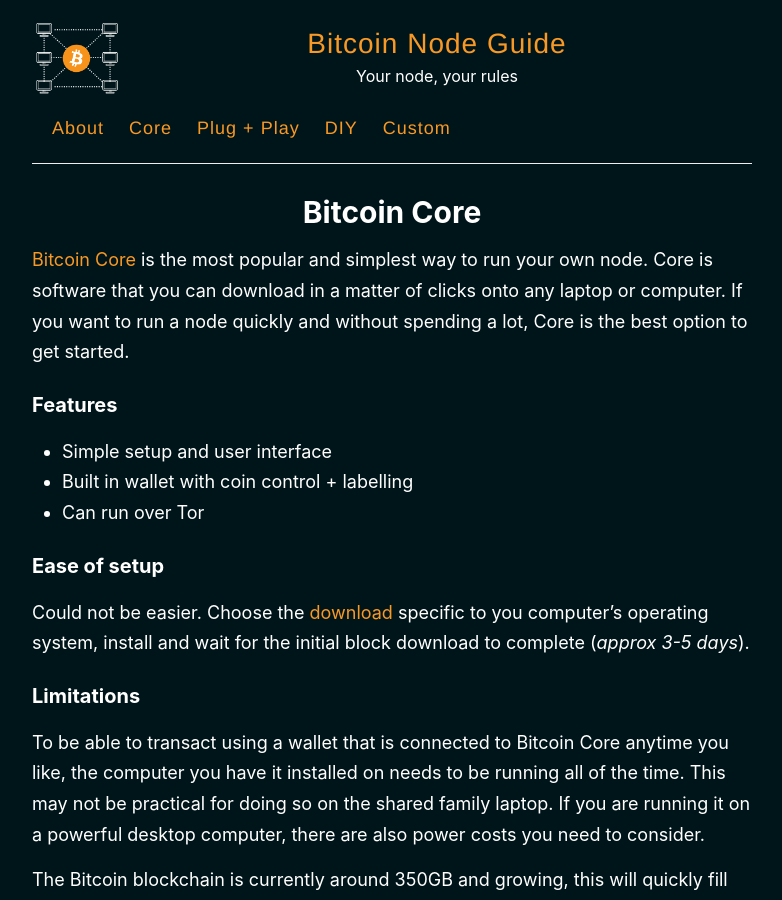
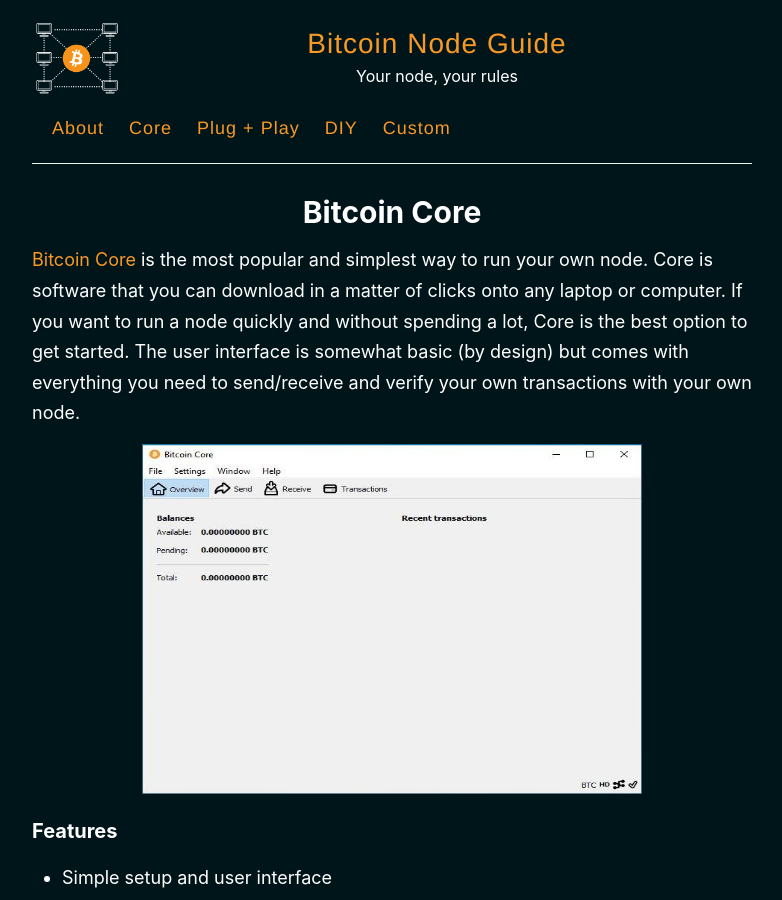
Before and after one commit to BitcoinQnA/node-guide, a Jekyll site: the page built from _pages/core.md, in a window 1280 px wide and 900 px high. Shown: the whole window, without its empty margins (248-1030 px from the left). Built offline with Jekyll 4.4.1, drawn with Linux system fonts in a browser that asks for light colours.

Commit message:
Update core.md

```diff
--- a/_pages/core.md
+++ b/_pages/core.md
@@ -4,7 +4,10 @@
 permalink: /core/
 ---
 
-[Bitcoin Core](https://bitcoincore.org/) is the most popular and simplest way to run your own node. Core is software that you can download in a matter of clicks onto any laptop or computer. If you want to run a node quickly and without spending a lot, Core is the best option to get started.
+[Bitcoin Core](https://bitcoincore.org/) is the most popular and simplest way to run your own node. Core is software that you can download in a matter of clicks onto any laptop or computer. If you want to run a node quickly and without spending a lot, Core is the best option to get started. The user interface is somewhat basic (by design) but comes with everything you need to send/receive and verify your own transactions with your own node.
+
+<img src="https://raw.githubusercontent.com/BitcoinQnA/node-guide/master/images/photo_2020-10-25_16-27-15.jpg" class=responsive width="500" height="350" maxheight="350">
+
 
 ### Features
 
```
